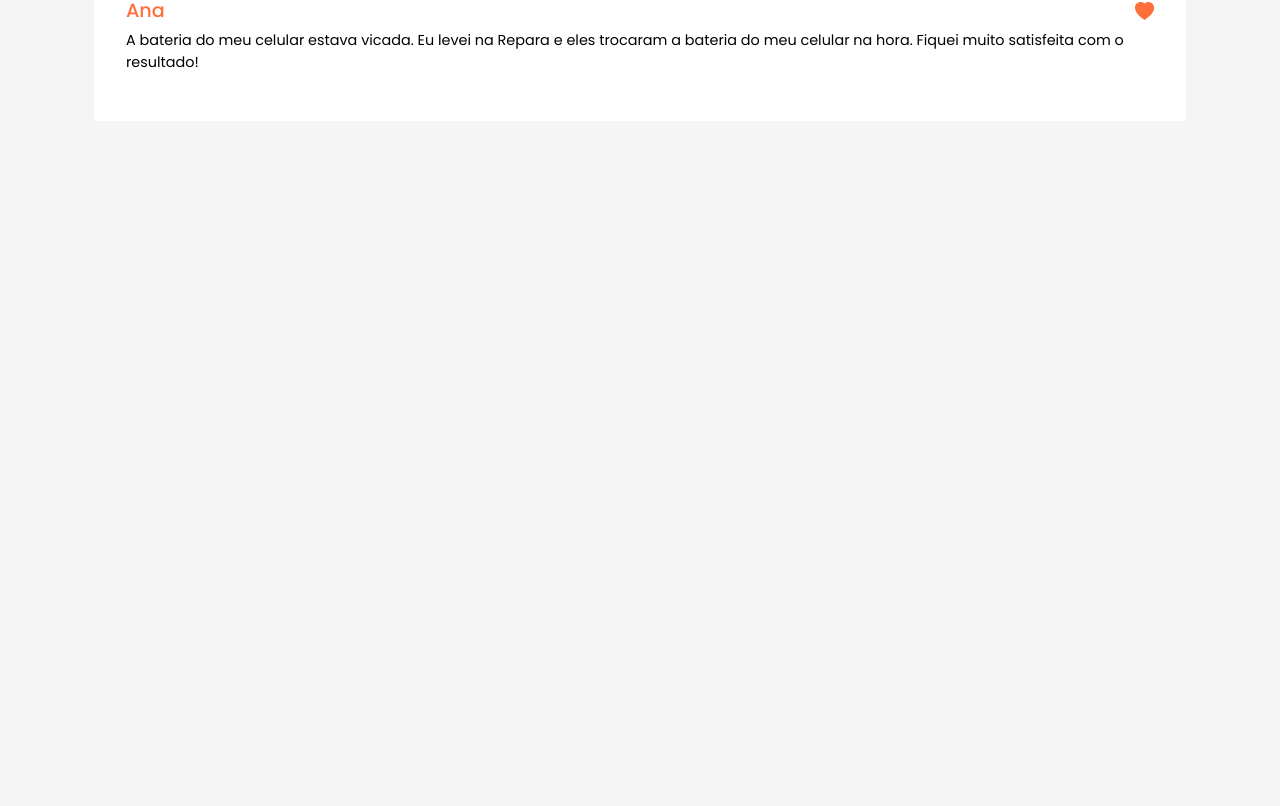
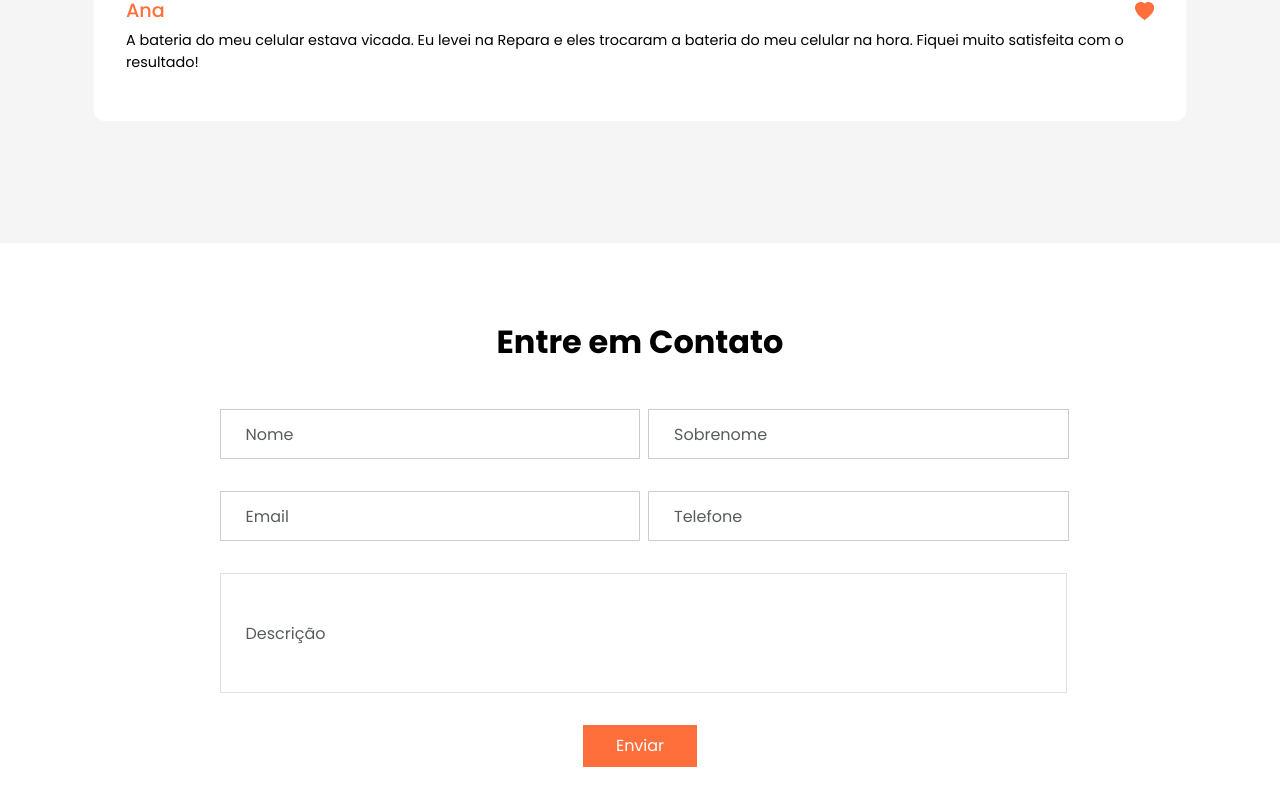
Before and after one commit to DanielArrivabene/repara, a React (Vite) app in the folder repara/: page / in a window 1280 px wide. Shown: the part 3225-4031 px from the top of the page. Before the commit the page ends 3468 px from the top, so only its background shows below. Built offline with nearby package versions, Linux system fonts and the light colour scheme.

Commit message:
Formulário de contato pronto

```diff
--- a/repara/src/App.jsx
+++ b/repara/src/App.jsx
@@ -6,6 +6,7 @@ import Services from './components/services/Services'
 import About from './components/about/About'
 import Differentials from './components/differentials/Differentials'
 import Depoiments from './components/depoiments/Depoiments'
+import ContactForm from './components/contact-form/ContactForm'
 
 function App() {
 
@@ -20,6 +21,7 @@ function App() {
         <About />
         <Differentials />
         <Depoiments />
+        <ContactForm />
       </main>
     </>
   )
--- /dev/null
+++ b/repara/src/components/contact-form/ContactForm.jsx
@@ -0,0 +1,39 @@
+import  '../../styles/components/ContactForm.scss'
+
+function ContactForm() {
+  return (
+    <section id="contact_form">
+        <div className="container">
+            <h2 className="text-center">Entre em Contato</h2>
+            <article className="row">
+                <div className="col-md-9 form-container mx-auto">
+                        <form method="POST" className="text-center">
+                            <div className="form-row">
+                                <div className="form-group col-md-6">
+                                <input type="text" className="form-control" placeholder="Nome" name="Nome" />
+                                </div>
+                                <div className="form-group col-md-6">
+                                <input type="text" className="form-control" placeholder="Sobrenome" name="Sobrenome" />
+                                </div>
+                            </div>
+                            <div className="form-row">
+                                <div className="form-group col-md-6">
+                                    <input type="email" className="form-control" placeholder="Email" name="Email" />
+                                    </div>
+                                    <div className="form-group col-md-6">
+                                    <input type="text" className="form-control" placeholder="Telefone" name="Telefone" />
+                                </div>
+                            </div>
+                            <div className="form-group ">
+                                <input type="text" className="description form-control" placeholder="Descrição" name="Descrição" />
+                            </div>
+                        <button type="submit">Enviar</button>
+                    </form>
+                </div>
+            </article>
+        </div>
+    </section>
+  )
+}
+
+export default ContactForm
--- /dev/null
+++ b/repara/src/styles/components/ContactForm.scss
@@ -0,0 +1,56 @@
+@import '../variables.scss';
+@import '../mixins.scss';
+
+#contact_form {
+    padding: 5em 0;
+    background-color: #fff;
+
+    h2 {
+        color: #000;
+        font-weight: bolder;
+        margin-bottom: 1.5em;
+    }
+
+    .form-row {
+        display: flex;
+        flex-direction: row;
+        margin-right: -5px;
+        margin-left: -5px;
+
+        .form-group {
+            margin-bottom: 2em;
+            margin-right: .5em;
+
+            input {
+                width: 100%;
+                border: none;
+                height: 50px;
+                padding-left: 25px;
+                background-color: transparent;
+                border: 1px solid #ccc;
+                outline: none;
+                color: #000000;
+                border-radius: 0;
+            }
+        }
+    }
+
+    .description {
+        height: 120px;
+        border-radius: 0;
+        margin-right: -5px;
+        margin-left: -5px;
+        padding-left: 25px;
+        width: 102%;
+    }
+
+    .form-control:focus {
+        box-shadow: 0 0 0 0.15rem #15526397;
+    }
+
+    button {
+        @include btn;
+        margin-top: 2em;
+        border-radius: 0;
+    }
+}
--- a/repara/src/styles/components/Depoiments.scss
+++ b/repara/src/styles/components/Depoiments.scss
@@ -16,6 +16,7 @@
         background-color: #fff;
         padding: 2em;
         margin-bottom: 1.1em;
+        border-radius: 10px;
 
         h3 {
             color: $secondary-color;
```
